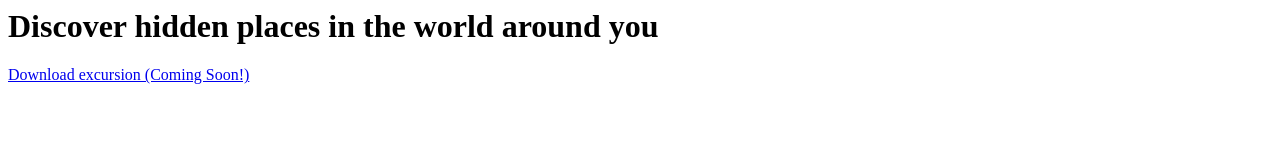
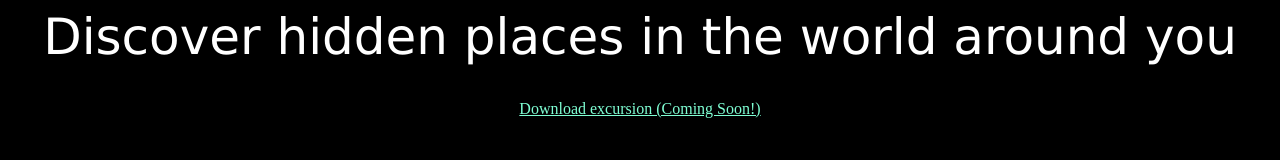
Before and after one commit to XeniaXn/excursion, a plain HTML site: page index.html in a window 1280 px wide. Drawn offline with Linux system fonts and the light colour scheme; the site is published under a folder, as on GitHub Pages, so addresses that start at the root find nothing.

Commit message:
Update index.html

```diff
--- a/index.html
+++ b/index.html
@@ -1,6 +1,6 @@
 <html>
   <header>
-      <link href="/resources/css/style.css" rel="stylesheet">
+      <link href="resources/css/style.css" rel="stylesheet">
     <h1> Discover hidden places in the world around you </h1>
     <a href="https://content.codecademy.com/programs/freelance-one/excursion/index.html#"> Download excursion (Coming Soon!)</a>
     <body>
```
